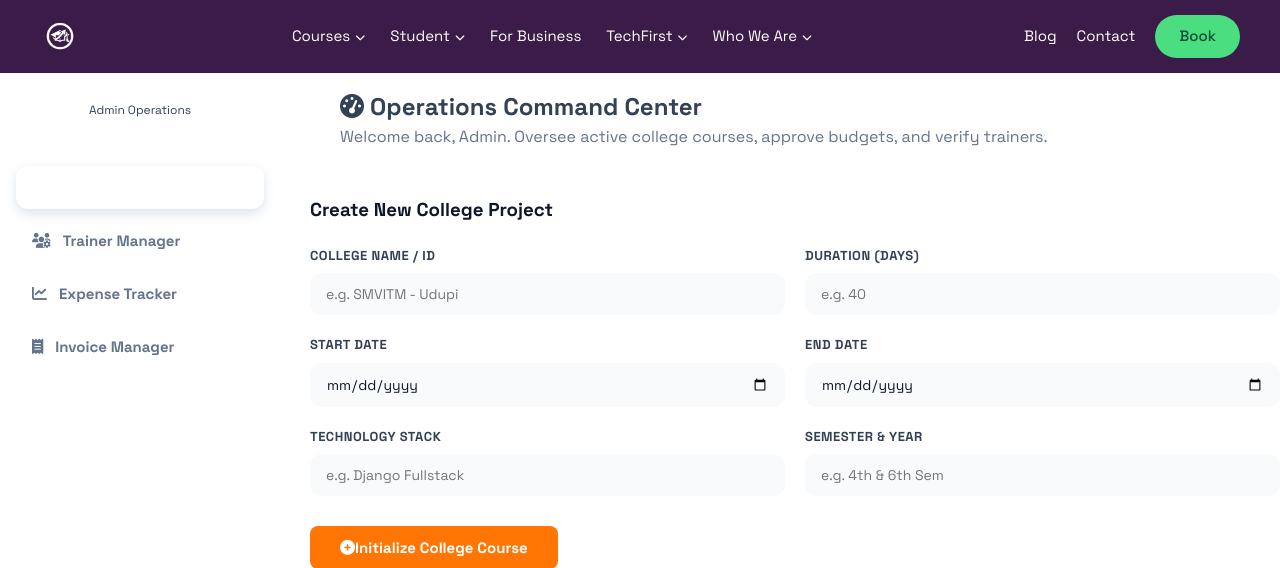
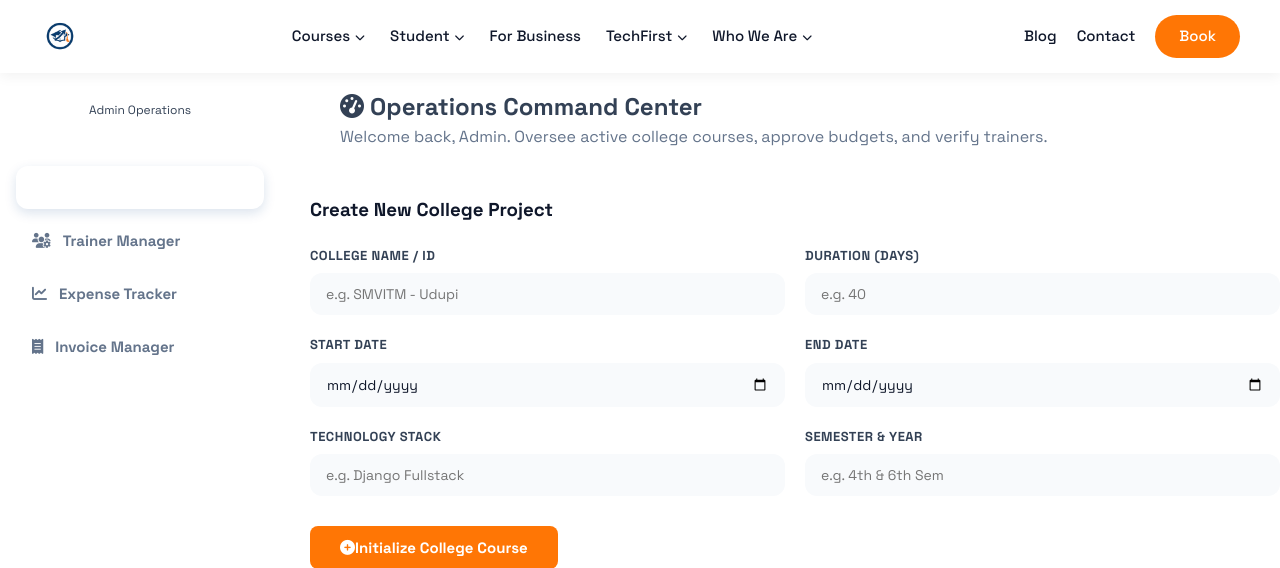
Before and after one commit to Stephen-jd/Easy-Learn-_-Website, a Django app: page /admin/dashboard/ in a window 1280 px wide. Shown: the top 568 px of the page. Run offline with Django 5.2, Linux system fonts and the light colour scheme; the visitor is signed in with stand-in values (Sample User, id 1); data comes from the database, SQL or seed files in the repository; data that the repository does not hold is empty.

Commit message:
Changed navbar theme from dark purple to white, removed logo filter to show brand colors, updated link and button colors to match the blue/orange logo theme

```diff
--- a/core/templates/core/base.html
+++ b/core/templates/core/base.html
@@ -93,10 +93,11 @@
             align-items: center;
             justify-content: space-between;
             padding: 15px 40px;
-            background: #3B1B47;
+            background: #FFFFFF;
             position: sticky;
             top: 0;
             z-index: 1000;
+            box-shadow: 0 4px 12px rgba(0,0,0,0.05);
         }
 
         .nav-brand {
@@ -105,7 +106,6 @@
         }
         .nav-brand img {
             height: 40px;
-            filter: brightness(0) invert(1);
         }
 
         .nav-links {
@@ -115,8 +115,8 @@
         }
         .nav-link {
             text-decoration: none;
-            color: #FFFFFF;
-            font-weight: 400;
+            color: var(--text-dark);
+            font-weight: 500;
             font-size: 15px;
             transition: color 0.3s;
             display: flex;
@@ -124,7 +124,7 @@
             gap: 5px;
         }
         .nav-link:hover {
-            color: #4ADE80;
+            color: var(--primary);
         }
         .nav-link i { font-size: 10px; margin-top: 2px;}
 
@@ -134,17 +134,19 @@
             gap: 20px;
         }
         .btn-book {
-            background-color: #4ADE80;
-            color: #064E3B;
+            background-color: var(--primary);
+            color: #FFFFFF;
             text-decoration: none;
             padding: 10px 24px;
             border-radius: 50px;
             font-weight: 500;
             font-size: 15px;
-            transition: background 0.3s;
+            transition: background 0.3s, transform 0.3s;
         }
         .btn-book:hover {
-            background-color: #22c55e;
+            background-color: #E66A00;
+            transform: translateY(-2px);
+            box-shadow: 0 4px 12px rgba(255, 118, 5, 0.3);
         }
 
         /* ------------------ CUSTOM DARK FOOTER ------------------ */
```
